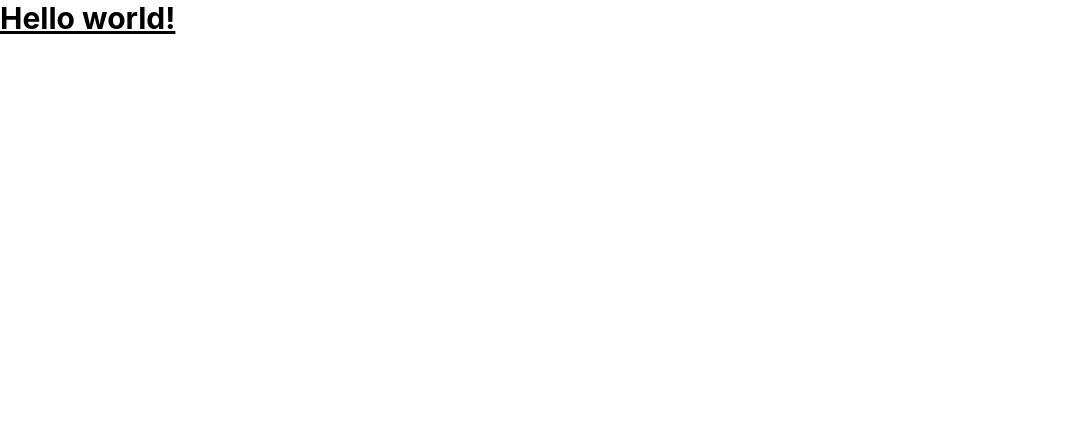
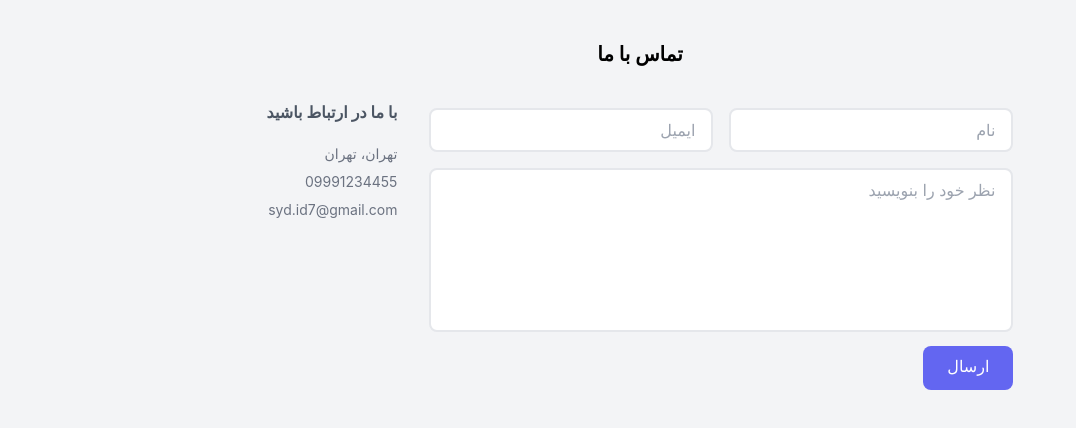
Before and after one commit to re7za/internet-engineer-project, a React (Create React App) app: page / in a window 1280 px wide. Shown: the top 428 px of the page, without its empty margins (0-1076 px from the left). Built offline with nearby package versions, Linux system fonts and the light colour scheme.

Commit message:
Add ContactUs mod

```diff
--- /dev/null
+++ b/jsconfig.json
@@ -0,0 +1,6 @@
+{
+  "compilerOptions": {
+    "baseUrl": "src"
+  },
+  "include": ["src"]
+}
--- a/package.json
+++ b/package.json
@@ -6,6 +6,7 @@
     "@testing-library/jest-dom": "^5.16.2",
     "@testing-library/react": "^12.1.2",
     "@testing-library/user-event": "^13.5.0",
+    "prettier-plugin-tailwindcss": "^0.1.7",
     "react": "^17.0.2",
     "react-dom": "^17.0.2",
     "react-scripts": "5.0.0",
--- a/src/App.js
+++ b/src/App.js
@@ -1,9 +1,12 @@
 import "./App.css";
+import ContactUs from "modules/ContactUs";
 
 function App() {
   return (
-    <body>
-      <h1 class="text-3xl font-bold underline">Hello world!</h1>
+    <body dir="rtl">
+      <footer className="bg-gray-100">
+        <ContactUs />
+      </footer>
     </body>
   );
 }
--- a/src/index.css
+++ b/src/index.css
@@ -15,3 +15,7 @@ code {
   font-family: source-code-pro, Menlo, Monaco, Consolas, "Courier New",
     monospace;
 }
+
+textarea {
+  resize: none;
+}
--- /dev/null
+++ b/src/modules/ContactUs/ContactUs.jsx
@@ -0,0 +1,40 @@
+import Button from "components/Button";
+import TextField from "components/TextField";
+
+const ContactUs = () => {
+  return (
+    <div className="p-10">
+      <h4 className="mb-8 text-center text-xl font-bold">تماس با ما</h4>
+      <div className="flex flex-col-reverse justify-center md:flex-row">
+        <div>
+          <div className="flex flex-col md:flex-row">
+            <TextField placeholder="نام" className="my-2 md:ml-2" />
+            <TextField placeholder="ایمیل" className="my-2 md:mr-2" />
+          </div>
+          <div>
+            <TextField
+              component="textarea"
+              placeholder="نظر خود را بنویسید"
+              rows="6"
+              resize={false}
+              className="my-2 w-full"
+            />
+          </div>
+          <Button>ارسال</Button>
+        </div>
+        <div className="md:mr-8">
+          <h6 className="mb-2 font-semibold text-gray-600">
+            با ما در ارتباط باشید
+          </h6>
+          <div className="mt-5">
+            <div className="mb-2 text-sm text-gray-500">تهران، تهران</div>
+            <div className="mb-2 text-sm text-gray-500">09991234455</div>
+            <div className="mb-2 text-sm text-gray-500">syd.id7@gmail.com</div>
+          </div>
+        </div>
+      </div>
+    </div>
+  );
+};
+
+export default ContactUs;
--- /dev/null
+++ b/src/modules/ContactUs/index.js
@@ -0,0 +1 @@
+export { default } from "./ContactUs";
--- a/tailwind.config.js
+++ b/tailwind.config.js
@@ -1,5 +1,5 @@
 module.exports = {
-  content: ["./src/**/*.{html,js}"],
+  content: ["./src/**/*.{html,js,jsx}"],
   theme: {
     extend: {},
   },
```
Also changed, not shown: 1 other file (tests, documents, lock files or other folders).
